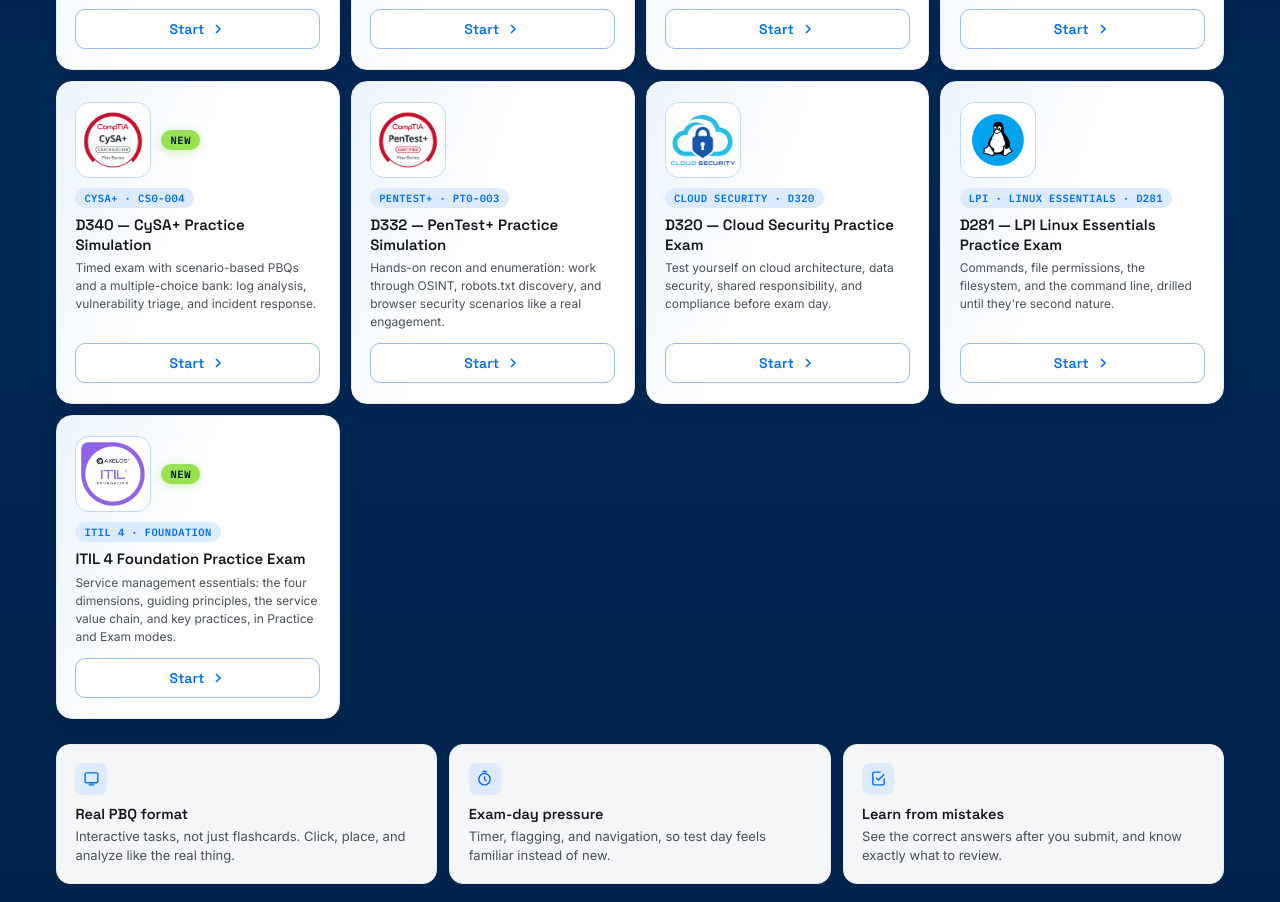
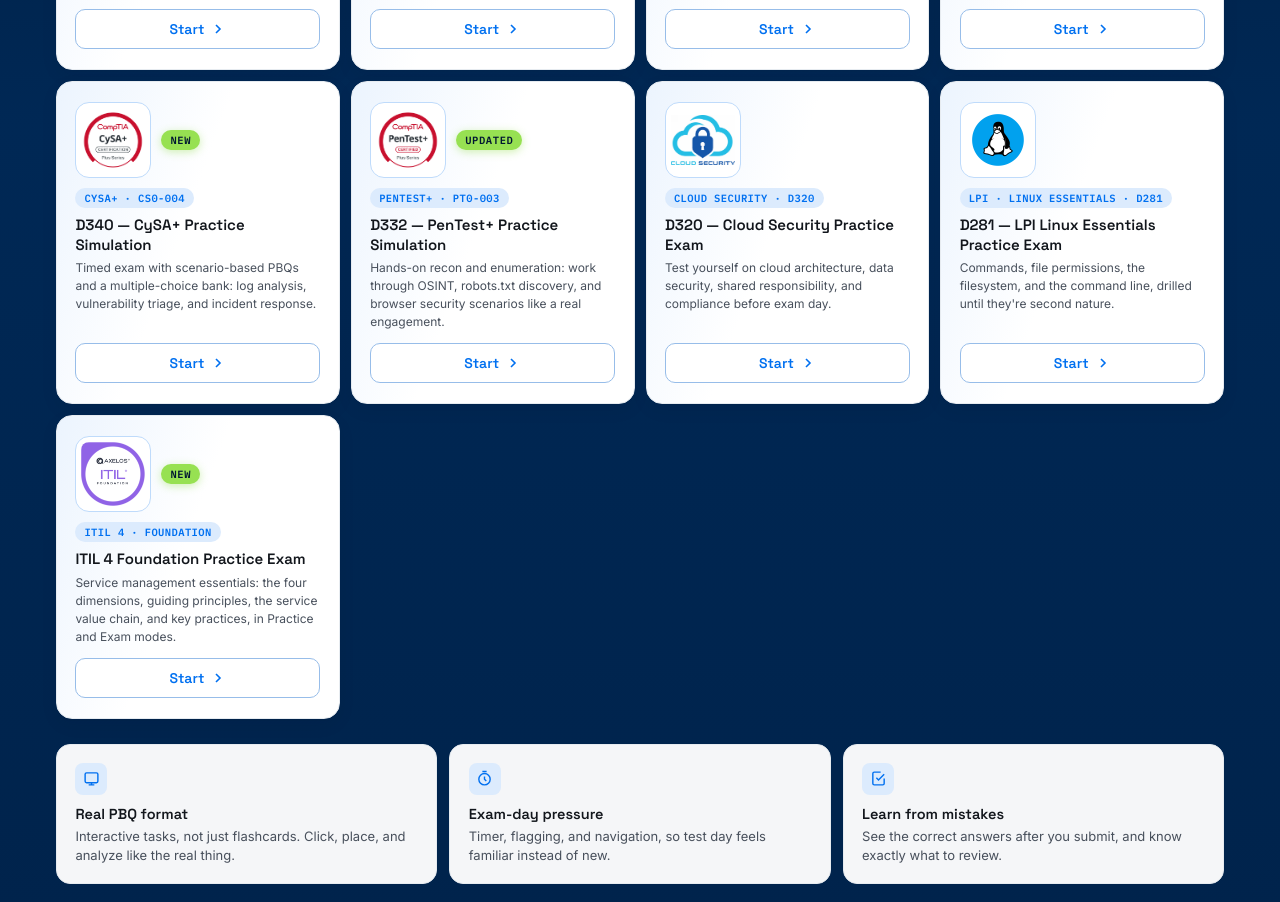
Before and after one commit to WGUEXAMS/wguexams.github.io, a plain HTML site: page index.html in a window 1280 px wide. Shown: the part 859-1761 px from the top of the page. Drawn offline with Linux system fonts and the light colour scheme.

Commit message:
Add files via upload

```diff
--- a/index.html
+++ b/index.html
@@ -740,7 +740,7 @@
     </a>
     <a class="course-card" href="https://wguexams.github.io/D332/" data-course="D332-PenTest">
       <div class="left">
-        <img src="pen-test.png" alt="PenTest+ logo" class="course-icon">
+        <span class="icon-row"><img src="pen-test.png" alt="PenTest+ logo" class="course-icon"><span class="badge-new">UPDATED</span></span>
         <div>
           <div class="tag-row"><span class="course-tag">PENTEST+ · PT0-003</span></div>
           <div class="title">D332 — PenTest+ Practice Simulation</div>
```
